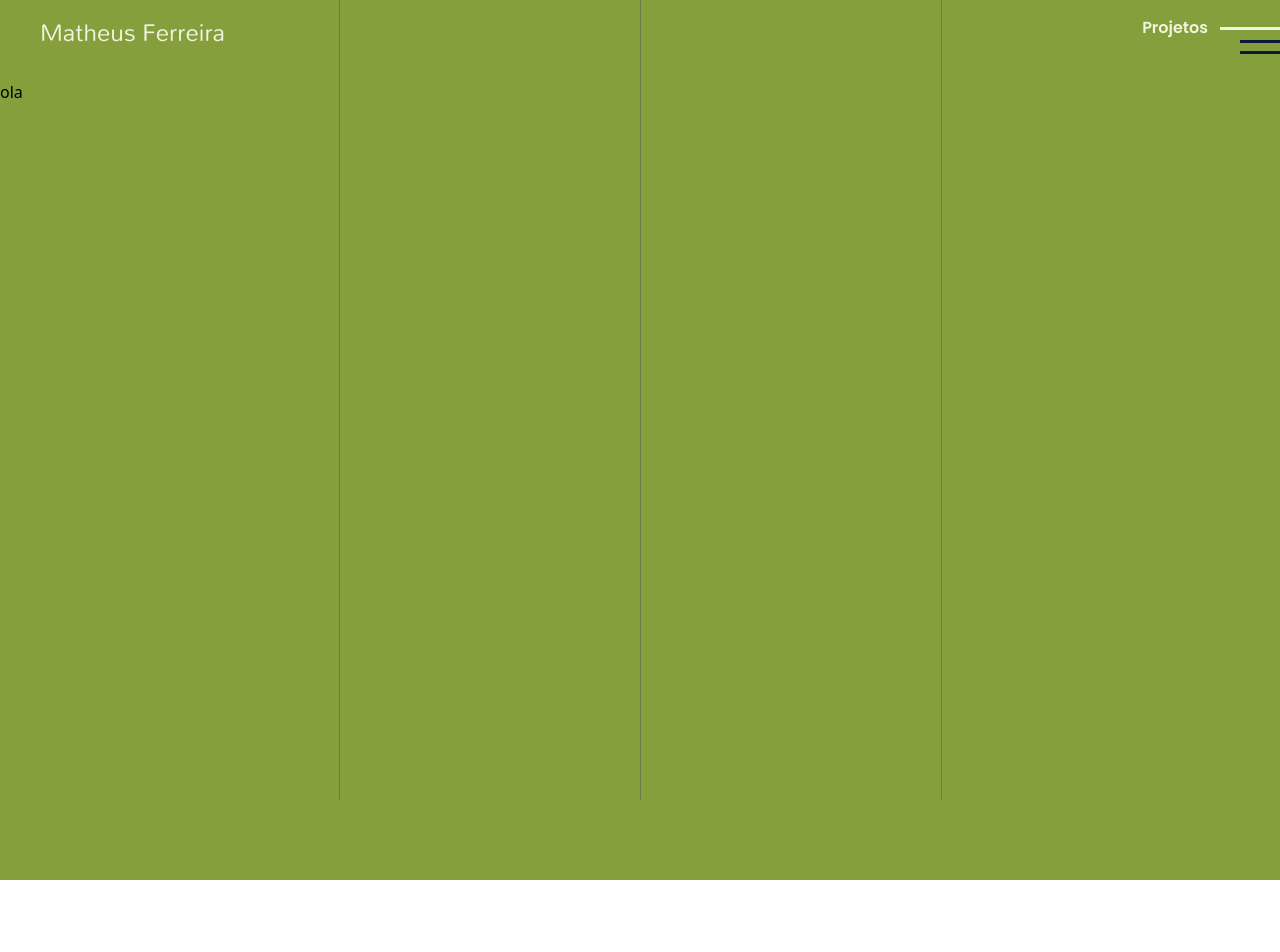
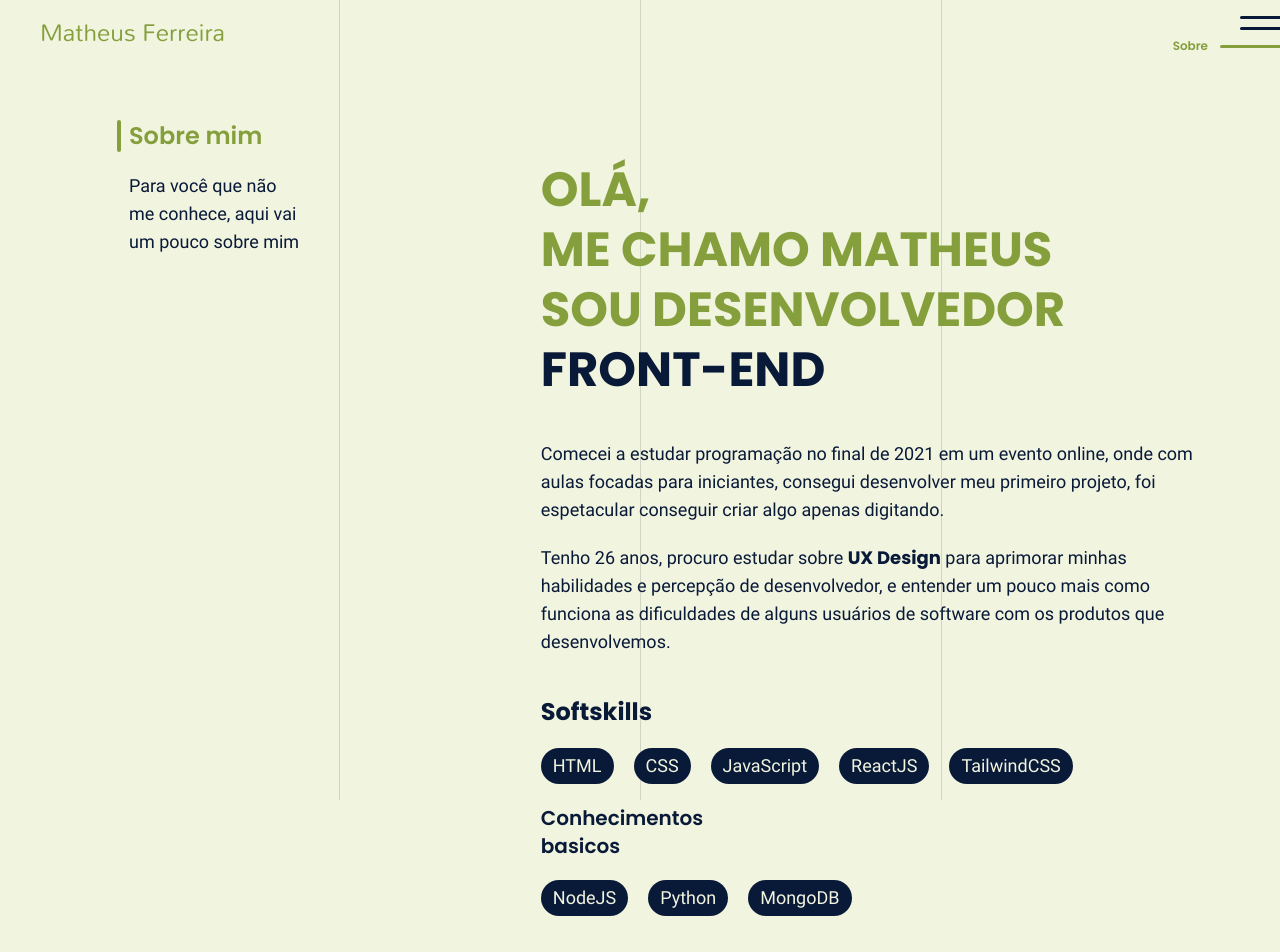
Before and after one commit to Ferreira-Matheus/My-portfolio, a React (Vite) app: page /about in a window 1280 px wide. Shown: the top 952 px of the page. Before the commit the page ends 880 px from the top, so only its background shows below. Built offline with nearby package versions, Linux system fonts and the light colour scheme.

Commit message:
feat: Finalização da pagina about e personalização do scrollbar da pagina

```diff
--- a/index.html
+++ b/index.html
@@ -1,5 +1,5 @@
 <!DOCTYPE html>
-<html lang="en">
+<html lang="pt-BR">
   <head>
     <meta charset="UTF-8" />
     <link rel="icon" type="image/svg+xml" href="/loguinho.svg" />
--- a/src/App.tsx
+++ b/src/App.tsx
@@ -6,16 +6,16 @@ import About from './pages/About/About'
 function App() {
 
   return (
-    <div className=" bg-Palette-1 box-border w-full h-full relative grid">
-      <div className=" flex flex-row gap-[300px] fixed justify-self-center z-0">
-        <span className="w-[1px] h-screen bg-Palette-4/50"></span>
-        <span className="w-[1px] h-screen bg-Palette-4/50"></span>
-        <span className="w-[1px] h-screen bg-Palette-4/50"></span>
+    <div className=" bg-inner box-border w-full h-full relative grid">
+      <div className=" flex flex-row gap-[300px] fixed justify-self-center z-10">
+        <span className="w-[1px] h-screen bg-[rgba(79,88,83,20%)]"></span>
+        <span className="w-[1px] h-screen bg-[rgba(79,88,83,20%)]"></span>
+        <span className="w-[1px] h-screen bg-[rgba(79,88,83,20%)]"></span>
       </div>
       <BrowserRouter>
         <Header/>
         <Routes>
-          <Route exact path='/' element={<Home/>}/>
+          <Route path='/' element={<Home/>}/>
           <Route path='/about' element={<About/>} />
         </Routes>
       </BrowserRouter>
--- /dev/null
+++ b/src/components/accessories/text/Text.tsx
@@ -0,0 +1,10 @@
+const Text = () => {
+  return (
+    <div className=" flex flex-col gap-5">
+      <p className=" font-Roboto text-lg text-Palette-3">Comecei a estudar programação no final de 2021 em um evento online, onde com aulas focadas para iniciantes, consegui desenvolver meu primeiro projeto, foi espetacular conseguir criar algo apenas digitando.</p>
+      <p className=" font-Roboto text-lg text-Palette-3">Tenho 26 anos, procuro estudar sobre <span className=" font-PoppinsBold">UX Design</span> para aprimorar minhas habilidades e percepção de desenvolvedor, e entender um pouco mais como funciona as dificuldades de alguns usuários de software com os produtos que desenvolvemos.</p>
+    </div>
+  )
+}
+
+export default Text
--- a/src/components/header/Header.tsx
+++ b/src/components/header/Header.tsx
@@ -2,15 +2,15 @@ import { Link } from "react-router-dom"
 
 export const Header = () => {
   return (
-      <div className="flex justify-between py-4 bg-inner z-10 h-20">
-        <Link to='/' className=" text-2xl text-Palette-2 font-Mandalin pl-10">Matheus Ferreira</Link>
+      <div className="flex justify-between py-4 bg-Palette-2 z-0 h-20">
+        <Link to='/' className=" text-2xl text-Palette-1 font-Mandalin pl-10">Matheus Ferreira</Link>
         <div className=" flex flex-col items-end">
-          <span className=" flex gap-3 text-Palette-2 font-PoppinsSemi text-base items-center">
-            Projetos
-            <span className=" w-[60px] h-[3px] bg-Palette-2 block"></span>
+          <span className=" w-[40px] h-[3px] bg-Palette-3 rounded-s block mb-2"></span>
+          <span className=" w-[40px] h-[3px] bg-Palette-3 rounded-s block mb-2"></span>
+          <span className=" flex gap-3 text-Palette-1 font-PoppinsSemi text-xs items-center">
+            Sobre
+            <span className=" w-[60px] h-[3px] rounded-s bg-Palette-1 block"></span>
           </span>
-          <span className=" w-[40px] h-[3px] bg-Palette-3 block mb-2"></span>
-          <span className=" w-[40px] h-[3px] bg-Palette-3 block mb-2"></span>
         </div>
       </div>
   )
--- a/src/global.css
+++ b/src/global.css
@@ -22,3 +22,16 @@
   font-family: 'Mandalin';
   src: url('../src/fonts/Mandali-Regular.ttf')
 }
+
+::-webkit-scrollbar {
+  width: 10px;
+}
+
+::-webkit-scrollbar-thumb {
+  background-color: #859F3D;
+  border-radius: 5px;
+}
+
+::-webkit-scrollbar-track {
+  background-color: #F1F4DF;
+}
--- a/src/pages/About/About.tsx
+++ b/src/pages/About/About.tsx
@@ -1,8 +1,66 @@
-import React from 'react'
+import { Link } from "react-router-dom"
+import Text from "../../components/accessories/text/Text"
+import behancelogo from '../../assets/behance.svg'
+import dribbblelogo from '../../assets/dribbble.svg'
 
 const About = () => {
   return (
-    <main className=' w-full h-screen'>ola</main>
+    <main className="w-full h-full">
+      <div className='  flex flex-row-reverse bg-Palette-2'>
+        <div className=" w-[800px] h-full p-[3.8rem] flex flex-col gap-10 py-20">
+          <div className=" text-5xl font-PoppinsBold uppercase leading-tight text-Palette-1 z-20">
+            <h1 className="">Olá,</h1>
+            <h1>me chamo Matheus</h1>
+            <h1>Sou desenvolvedor</h1>
+            <h1 className=" text-Palette-3">Front-End</h1>
+          </div>
+          <Text />
+          <div className=" text-Palette-3 font-Roboto text-lg flex flex-col gap-5 z-20">
+            <div>
+            <h4 className=" text-2xl font-PoppinsBold mb-2">Softskills</h4>
+            <ul className=" flex gap-5 mt-5">
+              <li className=" bg-Palette-3 text-Palette-2 py-1 px-3 rounded-3xl">HTML</li>
+              <li className=" bg-Palette-3 text-Palette-2 py-1 px-3 rounded-3xl">CSS</li>
+              <li className=" bg-Palette-3 text-Palette-2 py-1 px-3 rounded-3xl">JavaScript</li>
+              <li className=" bg-Palette-3 text-Palette-2 py-1 px-3 rounded-3xl">ReactJS</li>
+              <li className=" bg-Palette-3 text-Palette-2 py-1 px-3 rounded-3xl">TailwindCSS</li>
+            </ul>
+            </div>
+            <div>
+            <h4 className=" text-xl font-PoppinsSemi w-40 mb-2">Conhecimentos basicos</h4>
+            <ul className=" flex gap-5 mt-5">
+              <li className=" bg-Palette-3 text-Palette-2 py-1 px-3 rounded-3xl">NodeJS</li>
+              <li className=" bg-Palette-3 text-Palette-2 py-1 px-3 rounded-3xl">Python</li>
+              <li className=" bg-Palette-3 text-Palette-2 py-1 px-3 rounded-3xl">MongoDB</li>
+            </ul>
+            </div>
+          </div>
+          <div className="flex flex-row-reverse gap-2 pl-2">
+            <span className=" w-1 h-8 bg-Palette-1 rounded block"></span>
+            <Link to='/' className=" text-2xl font-Poppins text-Palette-1">Sobre mim</Link>
+          </div>
+        </div>
+
+        <div className=" w-auto h-auto flex flex-col mr-[175px] mt-10">
+        <div className="flex gap-2">
+        <span className=" w-1 h-8 bg-Palette-1 rounded block"></span>
+        <h3 className=" text-2xl font-PoppinsSemi text-Palette-1">Sobre mim</h3>
+        </div>
+        <p className=" w-44 text-lg font-Roboto text-Palette-3 ml-3 mt-5 ">Para você que não me conhece, aqui vai um pouco sobre mim</p>
+        </div>
+      </div>
+      <footer className=" pt-20 bg-Palette-1 text-center text-Palette-3">
+        <h1 className=" font-Mandalin text-4xl">Obrigado pela Atenção</h1>
+        <p className=" font-PoppinsBold text-2xl w-[600px] mx-auto mt-20 mb-10">Me ajude a divulgar meu trabalho. Caso tenha uma conta no Behance ou Dribbble, me siga e curta meus trabalhos</p>
+        <div className=" justify-center flex mb-20 gap-5">
+          <Link to='/'><img src={behancelogo} alt="" /></Link>
+          <Link to='/'><img src={dribbblelogo} alt="" /></Link>
+        </div>
+        <div className=" w-full text-center pb-5 mt-10 bg-Palette-1">
+          <span className=" font-Poppins text-Palette-4 text-sm">Teteu © 2023</span>
+          </div>
+      </footer>
+    </main>
   )
 }
 
--- a/src/pages/Home/Home.tsx
+++ b/src/pages/Home/Home.tsx
@@ -5,9 +5,9 @@ import Thumb from "../../components/accessories/thumb/Thumb"
 const Home = () => {
   return (
     <>
-    <div className="z-10 flex py-[100px] w-full h-full">
-      <div className=" w-[800px] h-full bg-Palette-2 py-[3.8rem] px-10 flex flex-col">
-        <div className=" flex  flex-col items-end gap-5">
+    <div className=" flex py-[100px] w-full h-full bg-Palette-1">
+      <div className=" w-[800px] h-full bg-Palette-2 py-[3.8rem] px-10 flex flex-col z-20">
+        <div className=" flex  flex-col items-end gap-5 z-20">
         <Thumb title='Origamid -Wild Life' paragraph="Projeto feito no curso de JavaScript para iniciantes."/>
         <Thumb title='Rocketseat - Desafio CSS' paragraph="Projeto para testar habilidades com CSS."/>
         <Thumb title='Origamid - Dogs' paragraph="Projeto final do curso de ReactJS."/>
@@ -22,10 +22,10 @@ const Home = () => {
         </div>
       </div>
       <div className=" ml-[120px] mt-10">
-      <Flag title="Projetos" paragraph="Alguns Projetos que desenvolvi ou fiz com acompanhamento."/>
+      <Flag title="Projetos" paragraph="Alguns Projetos que desenvolvi ou fiz com acompanhamento"/>
       </div>
     </div>
-    <div className=" w-full text-center py-5">
+    <div className=" w-full text-center py-5 bg-Palette-1">
     <span className=" font-Poppins text-Palette-4 text-sm">Teteu © 2023</span>
     </div>
     </>
```
Also changed, not shown: src/assets/behance.svg, src/assets/dribbble.svg.
